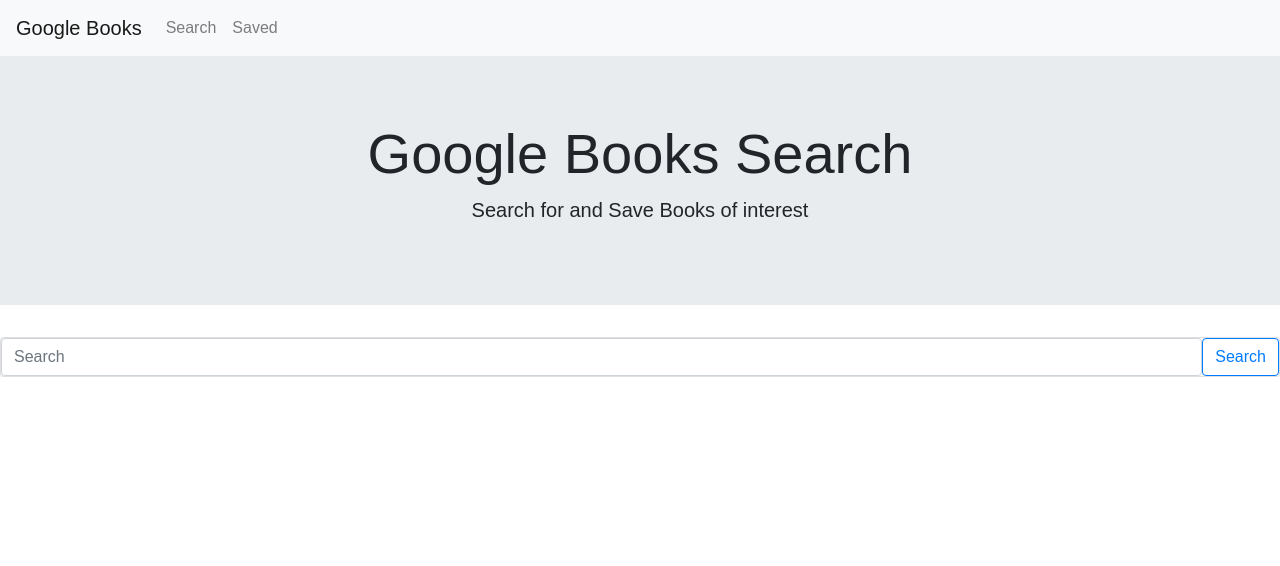
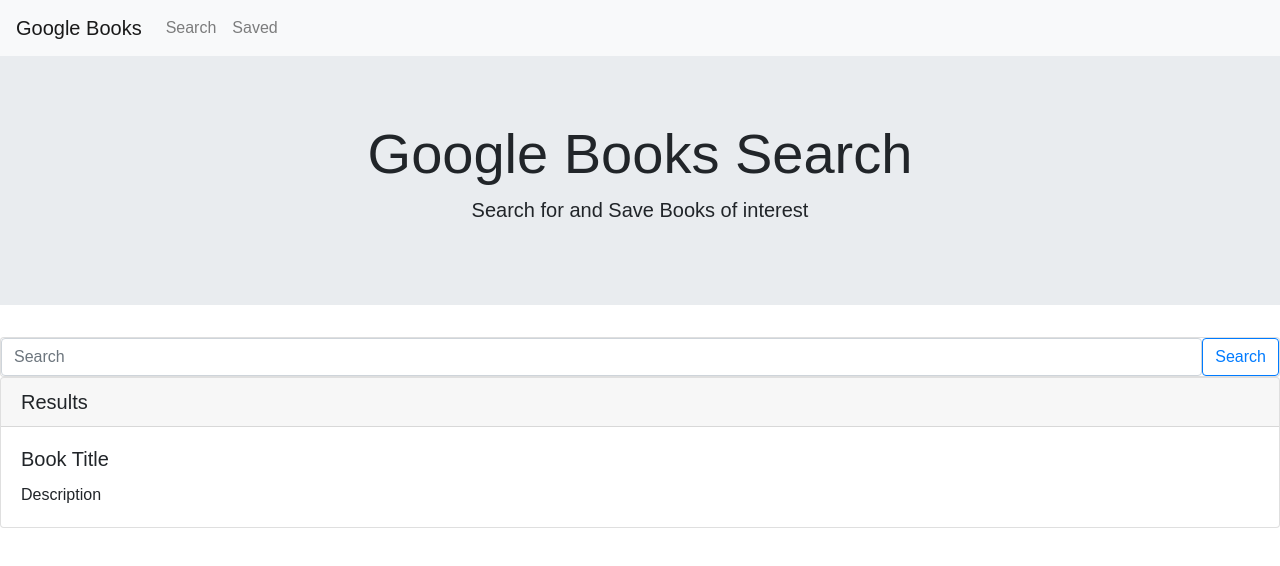
Before and after one commit to sammyk118/Google-Books, a React (Create React App) app in the folder create-react-express/client/: page / in a window 1280 px wide. Shown: the top 566 px of the page. Built offline with nearby package versions, Linux system fonts and the light colour scheme.

Commit message:
Create Table component

```diff
--- a/create-react-express/client/src/App.js
+++ b/create-react-express/client/src/App.js
@@ -4,6 +4,7 @@ import "./App.css";
 import NavBar from "./Components/NavBar";
 import Jumbotron from "./Components/Jumbotron";
 import SearchBar from "./Components/SearchBar"
+import Table from "./Components/Table"
 
 function App() {
   return (
@@ -11,6 +12,7 @@ function App() {
       <NavBar />
       <Jumbotron />
       <SearchBar/>
+      <Table/>
     </div>
   );
 }
--- a/create-react-express/client/src/Components/Table/index.js
+++ b/create-react-express/client/src/Components/Table/index.js
@@ -0,0 +1,20 @@
+import React from "react";
+import "./style.css";
+
+function Table() {
+    return(
+  <div className="card">
+    <h5 className="card-header">Results</h5>
+
+    <div className="card-body">
+      <h5 className="card-title">Book Title</h5>
+      <p className="card-text">
+        Description
+      </p>
+
+    </div>
+  </div>
+    )
+}
+
+export default Table;
```
